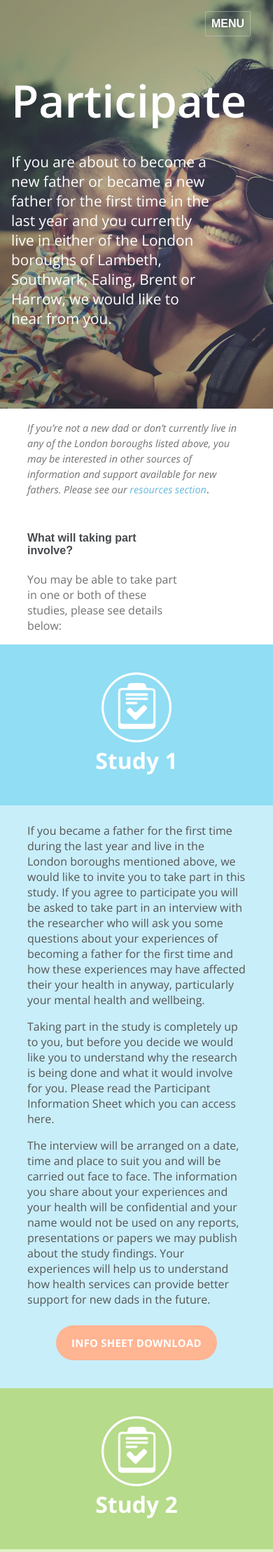
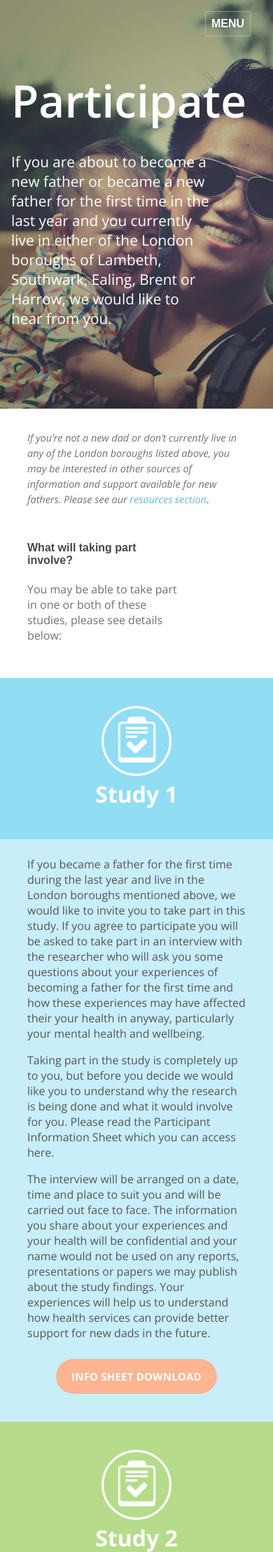
Before and after one commit to jambristow/Nest, a PHP site: page /participants.html in a window 390 px wide. Shown: the top 2218 px of the page at 70% size. Run offline with PHP 8.4, Linux system fonts and the light colour scheme.

Commit message:
add phone icon and some edits to participants and resources

```diff
--- a/css/styles.css
+++ b/css/styles.css
@@ -152,6 +152,10 @@ li a:hover {
 
 .noClick {
 	pointer-events: none;
+}
+
+.textAlignLeft {
+	text-align: left;
 }
 
 /***************************
@@ -334,6 +338,9 @@ footer .logo {
 /***** participants page ******/
 	.participantsBar {
 		margin-top: 25px;
+		max-width: 900px;
+		margin-left: auto;
+		margin-right: auto;
 	}
 
 	.participantsContent{
@@ -367,6 +374,14 @@ footer .logo {
 		max-width: 70%;
 	}
 
+	.participantsContent1 {
+		margin-top: 30px;
+		margin-bottom: 50px;
+    	margin-left: auto;
+    	margin-right: auto;
+		max-width: 800px;
+	}
+
 	.participantsContent2 p, .participantsContent3 p, .participantsContent3 h4 {
 		color: #555;
 	}
@@ -377,6 +392,7 @@ footer .logo {
 
 	.participantsContent2 {
 		background: #c8eefa;
+
 	}
 
 	.participantsContent3 .study {
@@ -538,7 +554,7 @@ footer .logo {
 /***** resources page ******/
 
 .resourcesWrapper {
-	text-align: left;
+	text-align: center;
 }
 
 .resourcesWrapper li {
--- a/participants.html
+++ b/participants.html
@@ -56,7 +56,7 @@
 			</div>
 		</div>
 
-	<div class="participantsContent">
+	<div class="participantsContent participantsContent1">
 		<p><i>If you’re not a new dad or don’t currently live in any of the London boroughs listed above, you may be interested in other sources of information and support available for new fathers. Please see our <a href="resources.html" class="participantsLink">resources section</a></i>.</p>
 		<div class="prefix">
 			<h4>What will taking part involve?</h4>
@@ -162,7 +162,7 @@
 				<li><a href="index.html">Home</a></li>
 				<li><a href="about.html">About</a></li>
 				<li><a href="participants.html"  class="selected">Participants</a></li>
-				<li><a href="team.html">team</a></li>
+				<li><a href="team.html">Team</a></li>
 				<li><a href="resources.html">Resources</a></li>
 			</ul>
 		</div>
--- a/resources.html
+++ b/resources.html
@@ -81,13 +81,17 @@
 			</div>
 			<div class="survey resourcesSurvey">
 				<div class="wrapper resourcesWrapper">
+					<img src="images/phone.svg">
+					<div class="horizLine" style="margin-bottom: 40px;"></div>
 					<h2>Helplines</h2>
+					<div class="textAlignLeft">
 						<ul>
 							<li>Anxiety UK: <strong>08444 775 774</strong></li>
 							<li>Families Need Fathers (FNF): <strong>0300 0300 063</strong></li>
 							<li>Mind: <strong>0300 123 3393</strong></li>
 							<li>PANDAS Pre and postnatal depression advice and support: <strong>0843 289 8401</strong></li>
 						</ul>
+					</div>
 				</div>
 			</div>
 		</div>
```
Also changed, not shown: images/phone.svg (added). Lines whose indentation alone changed are shown as unchanged.
